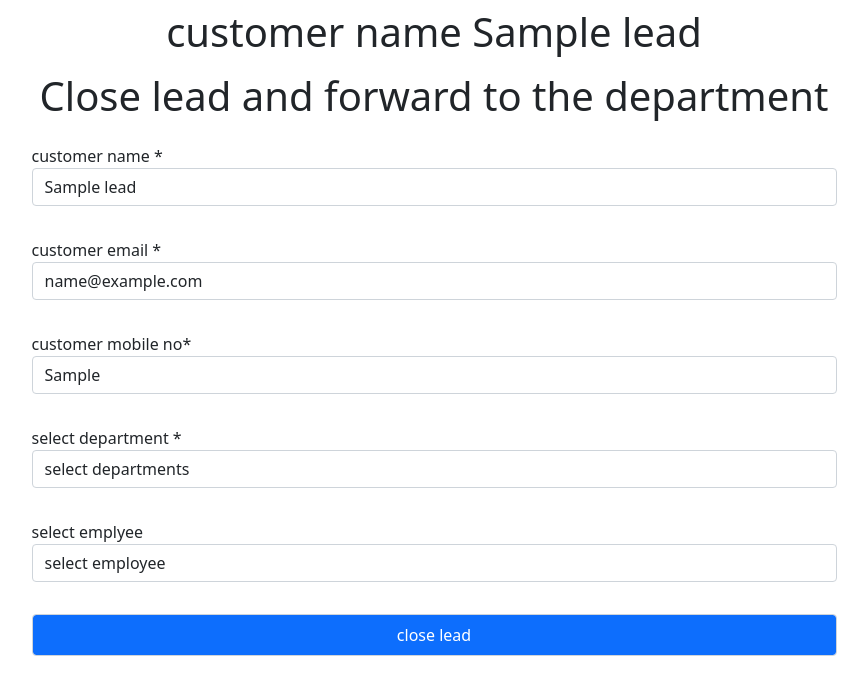
After one commit to akash-vhotkar/salesandservises, a Node server app: page /emp/lead/closelead/600000000000000000000001 in a window 1280 px wide. The commit adds this page. Shown: the top 695 px of the page, without its empty margins (206-1074 px from the left). Run offline with Node 20, Linux system fonts and the light colour scheme; tables that the repository leaves empty hold one stand-in row (values such as "Sample post"); some libraries are stand-ins or nearby versions.

Commit message:
close lead error resolve

```diff
--- a/controller/employee.js
+++ b/controller/employee.js
@@ -1,15 +1,43 @@
 const strongid = require('shortid');
 const employee = require('../model/employee');
+const departmentmodel = require('../model/depart1');
 const lead_form = require('../model/lead');
 const service = require('../model/service');
 module.exports = {
+    close_lead: function (req, res, customer_id) {
+        departmentmodel.find().then((dept_data) => {
+            let alldepartments = [];
+            dept_data.forEach(item => {
+                alldepartments.push(item.dept_name);
+            });
+            lead_form.findOne({ c_id: customer_id }).then(data => {
+                res.render('closelead', { customer_name: data.c_name, mycustomer_id: data.c_id, customer_mobile: data.c_no, customer_email: data.c_email, alldepts: alldepartments });
+            }).catch(err => {
+                console.log(err);
+            })
+
+
+        }).catch(err => {
+            console.log(err);
+        })
+
+
+
+
+
+
+    },
 
     add_lead: function (req, res) {
+        const customer_id = strongid.generate();
+
         const lead_data = {
             c_name: req.body.c_name,
-            c_id: req.body.c_id,
+            c_no: req.body.c_no,
+            c_id: customer_id,
             c_email: req.body.c_email,
-            lead_status: req.body.lead_status
+            lead_status: false,
+            lead_type: req.body.lead_type
         }
         if (req.session.type) {
             lead_form.create(lead_data).then(() => {
@@ -28,9 +56,8 @@ module.exports = {
     },
 
     get_leadform: function (req, res) {
-        const c_id = strongid.generate();
         const type = req.session.type;
-        res.render('leadform', { c_id, type })
+        res.render('leadform', { type })
 
 
     },
--- /dev/null
+++ b/keys.js
@@ -0,0 +1,3 @@
+module.exports = {
+    url: "mongodb+srv://akash:akash1234@cluster0.4ayge.mongodb.net/data1?retryWrites=true&w=majority"
+}
--- a/model/employee.js
+++ b/model/employee.js
@@ -16,7 +16,7 @@ const empschema = new mongoose.Schema({
         type: String,
         require: false
     },
-    cop_name: {
+    dept_name: {
         type: String,
         required: false
     },
--- a/router/depart.js
+++ b/router/depart.js
@@ -68,6 +68,7 @@ router.post('/:id/addemp', (req, res) => {
         if (err) console.log(err);
         else {
             const filename = req.file.filename;
+
             departmentController.add_employees(filename, req.params.id, req, res);
         }
     })
--- a/router/emp.js
+++ b/router/emp.js
@@ -64,6 +64,9 @@ router.get('/lead/service', (req, res) => {
 router.get('/register', (req, res) => {
     employee_controller.getregister(req, res);
 })
+router.get('/lead/closelead/:id', (req, res) => {
+    employee_controller.close_lead(req, res, req.params.id);
+})
 
 
 router.get('/lead/service/details', (req, res) => {
--- a/server.js
+++ b/server.js
@@ -6,7 +6,7 @@ const body_parser = require('body-parser');
 const ejs = require('ejs');
 const session = require('express-session');
 const sortid = require('shortid');
-const URl = require('./keys').URl;
+const URl = require('./keys').url;
 const shortid = require('shortid');
 const methodoverride = require('method-override')
 
@@ -31,7 +31,7 @@ app.use(session({
 // routers
 
 
-app.use('/dept', require('./router/depart'))
+app.use('/dept', require('./router/depart'));
 app.use('/emp', require('./router/emp'));
 
 // port listing
--- a/views/allemployees.ejs
+++ b/views/allemployees.ejs
@@ -38,8 +38,8 @@
                             </p>
                             <!-- <a href="" class="btn btn-primary   w-100"> Add Department</a> -->
                             <p class="card-text">
-                                <span> Employee comapnay name : </span>
-                                <%- i.cop_name%>
+                                <span> department name : </span>
+                                <%- i.dept_name%>
                             </p>
                         </div>
                     </div>
--- /dev/null
+++ b/views/closelead.ejs
@@ -0,0 +1,112 @@
+<!DOCTYPE html>
+<html lang="en">
+
+<head>
+    <meta charset="UTF-8">
+    <meta name="viewport" content="width=device-width, initial-scale=1.0">
+
+    <link href="https://cdn.jsdelivr.net/npm/bootstrap@5.0.0-beta1/dist/css/bootstrap.min.css" rel="stylesheet"
+        integrity="sha384-giJF6kkoqNQ00vy+HMDP7azOuL0xtbfIcaT9wjKHr8RbDVddVHyTfAAsrekwKmP1" crossorigin="anonymous">
+    <title>calldesc</title>
+</head>
+<style>
+    #callupdate {
+        display: none;
+
+    }
+
+    #addcall {
+        display: block;
+    }
+</style>
+
+<body>
+    <div class="container d-flex justify-content-md-center">
+        <div>
+            <h1 class="p-2">customer name <%- customer_name%>
+            </h1>
+
+        </div>
+    </div>
+    <div class="container">
+
+
+        <form action="/emp/lead/closelead/:<%-mycustomer_id%>/close" class="w-75 m-auto" id="addcall" method="POST">
+            <div>
+                <h1 class="text-center">Close lead and forward to the department</h1>
+            </div>
+
+
+
+
+
+            <div class="form-group p-3">
+
+                <label>customer name <span class="star">*</span></label>
+                <input type="text" name="calldate" placeholder="enter customr name" id="calldata" class="form-control"
+                    aria-describedby="emailHelp" value="<%-customer_name%>" required>
+
+            </div>
+            <div class="form-group p-3">
+                <label> customer email <span class="star">*</span></label>
+                <input type="email" class="form-control" placeholder="enter customer email" id="calltime"
+                    name="calltime" id="exampleInputEmail1" value="<%-customer_email%>" aria-describedby="emailHelp">
+
+            </div>
+            <div class="form-group p-3">
+                <label>customer mobile no<span class="star">*</span></label>
+                <input type="text" name="calldesc" id="calldesc" class="form-control" id="exampleInputEmail1"
+                    aria-describedby="emailHelp" placeholder="Enter customer email " value="<%-customer_mobile%>"
+                    required>
+
+            </div>
+
+            <div class="form-group p-3">
+                <label>select department <span class="star">*</span></label>
+                <select class="form-control" name="department" id="">
+                    <option value="">select departments</option>
+                    <% if(typeof alldepts !='undefined' ){ %>
+                        <% alldepts.forEach(i=>{ %>
+                            <option value="<%-i%>">
+                                <%-i%>
+                            </option>
+
+                            <% } )%>
+                                <% } %>
+                </select>
+            </div>
+            <div class="form-group p-3">
+                <label for="">select emplyee</label>
+                <select name="employee" class="form-control" id="">
+                    <option value="">select employee </option>
+                    <option value="emploess">employess</option>
+                </select>
+            </div>
+
+
+            <div class="form-group p-3">
+                <input type="submit" class="form-control p-2 bg-primary text-white" id="exampleInputPassword1"
+                    value="close lead">
+            </div>
+
+        </form>
+
+
+
+    </div>
+    <script src="https://cdn.jsdelivr.net/npm/@popperjs/core@2.5.4/dist/umd/popper.min.js"
+        integrity="sha384-q2kxQ16AaE6UbzuKqyBE9/u/KzioAlnx2maXQHiDX9d4/zp8Ok3f+M7DPm+Ib6IU"
+        crossorigin="anonymous"></script>
+    <script src="https://cdn.jsdelivr.net/npm/bootstrap@5.0.0-beta1/dist/js/bootstrap.min.js"
+        integrity="sha384-pQQkAEnwaBkjpqZ8RU1fF1AKtTcHJwFl3pblpTlHXybJjHpMYo79HY3hIi4NKxyj"
+        crossorigin="anonymous"></script>
+
+    <script>
+
+    </script>
+
+
+
+</body>
+
+</html>
```
Also changed, not shown: controller/department.js (+19 -3 lines), model/lead.js (+7 -0 lines), views/call_desc.ejs (+13 -2 lines), views/callmanage.ejs (+7 -8 lines), views/department.ejs (+3 -5 lines), views/dept_employees.ejs (+2 -16 lines), views/leadform.ejs (+10 -15 lines), 1 other file.
